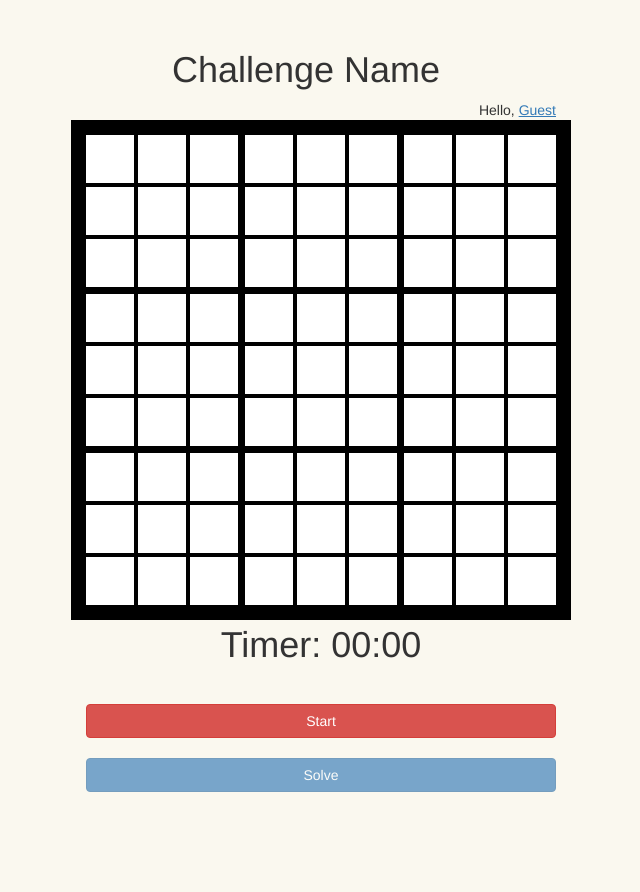
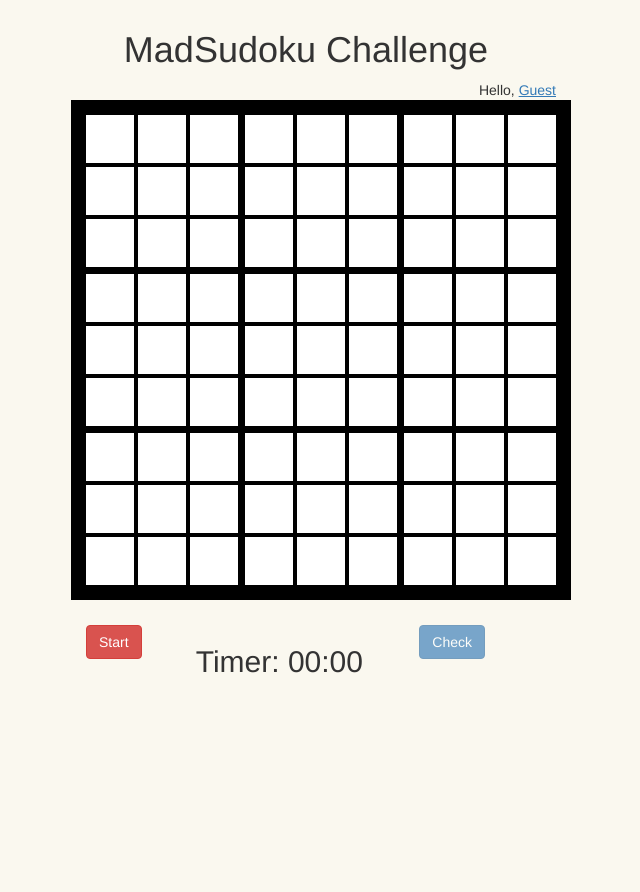
Before and after one commit to AkmalFadlurohman/MadSudoku, a Flask app: page / in a window 1280 px wide. Shown: the part 52-944 px from the top of the page, without its empty margins (334-974 px from the left). After the commit the page ends 725 px from the top, so only its background shows below. Run offline with Flask 2, Linux system fonts and the light colour scheme; some libraries are stand-ins or nearby versions.

Commit message:
Add handle to display challenges name (sidebar) as board title

```diff
--- a/app/static/style.css
+++ b/app/static/style.css
@@ -150,11 +150,11 @@ input[type=number]::-webkit-inner-spin-button, input[type=number]::-webkit-outer
 }
 
 .button-container {
-	position      : relative;
+	/* position      : relative; */
 	margin-top    : 40px;
 	margin-bottom : 100px;
 }
 
 .button-container > * {
-	margin-bottom : 20px;
+	/* margin-bottom : 20px; */
 }
--- a/app/templates/base.html
+++ b/app/templates/base.html
@@ -16,6 +16,10 @@
 			/* Set sidebar width to 0 (Hide sidebar) */
 			function closeSidebar() {
 				document.getElementById("left-sidebar").style.width = "0";
+			}
+
+			function displayChallengeTitle(challengeTitle) {
+				document.getElementById("challenge-name").innerHTML = challengeTitle;
 			}
 		</script>
 		<link rel= "stylesheet" type= "text/css" href= "{{ url_for('static',filename='style.css') }}">
@@ -39,9 +43,9 @@
 			<a href="javascript:void(0)" class="close-button" onclick="closeSidebar()">&times;</a>
 			<h2>Challenges</h2>
 			<hr/>
-			<a href="#">Newbie</a>
-			<a href="#">Expert</a>
-			<a href="#">Master</a>
+			<a href="#" onclick="displayChallengeTitle(this.innerHTML)">Newbie</a>
+			<a href="#" onclick="displayChallengeTitle(this.innerHTML)">Expert</a>
+			<a href="#" onclick="displayChallengeTitle(this.innerHTML)">Master</a>
 		</div>
 		<!-- Modals, Source: https://www.w3schools.com/howto/howto_css_modals.asp -->
 		<!-- How-to-Play Modal -->
@@ -74,6 +78,7 @@
 				</div>
 			</div>
 		</div>
+		<h1 id="challenge-name" class="display-1 text-center" style="margin-top: 30px;">MadSudoku Challenge</h1>
 		<!-- Game board container -->
 		<div class="container">
 			{% block content %}{% endblock %}
--- a/app/templates/index.html
+++ b/app/templates/index.html
@@ -1,6 +1,5 @@
 {% extends "base.html" %}
 {% block content %}
-<h1 class="display-1 text-center" style="margin-top: 30px;">Challenge Name</h1>
 <div class="row text-right">
 	Hello, <u class="text-primary"><a href="#" id="user-name" data-toggle="modal" data-target="#username-modal">Guest</a></u>
 </div>
@@ -16,10 +15,16 @@
 					{% endfor %}
 				</div>
 			{% endfor %}
-			<h1 class="text-center">Timer: <span id="timer">00:00</span></h1>
-			<div class="button-container">
-				<button id="timer-btn" type="button" class="btn btn-danger btn-block">Start</button>
-				<input type="submit" value="Solve" class="btn btn-primary btn-block" disabled>
+			<div class="row button-container">
+				<div class="col-sm-2">
+					<button id="timer-btn" type="button" class="btn btn-danger">Start</button>
+				</div>
+				<div class="col-sm-6">
+					<h2 class="row text-center">Timer: <span id="timer">00:00</span></h2>
+				</div>
+				<div class="col-sm-2">
+					<input type="submit" value="Check" class="btn btn-primary" disabled>
+				</div>
 			</div>
 		</form>
 	</div>
```
